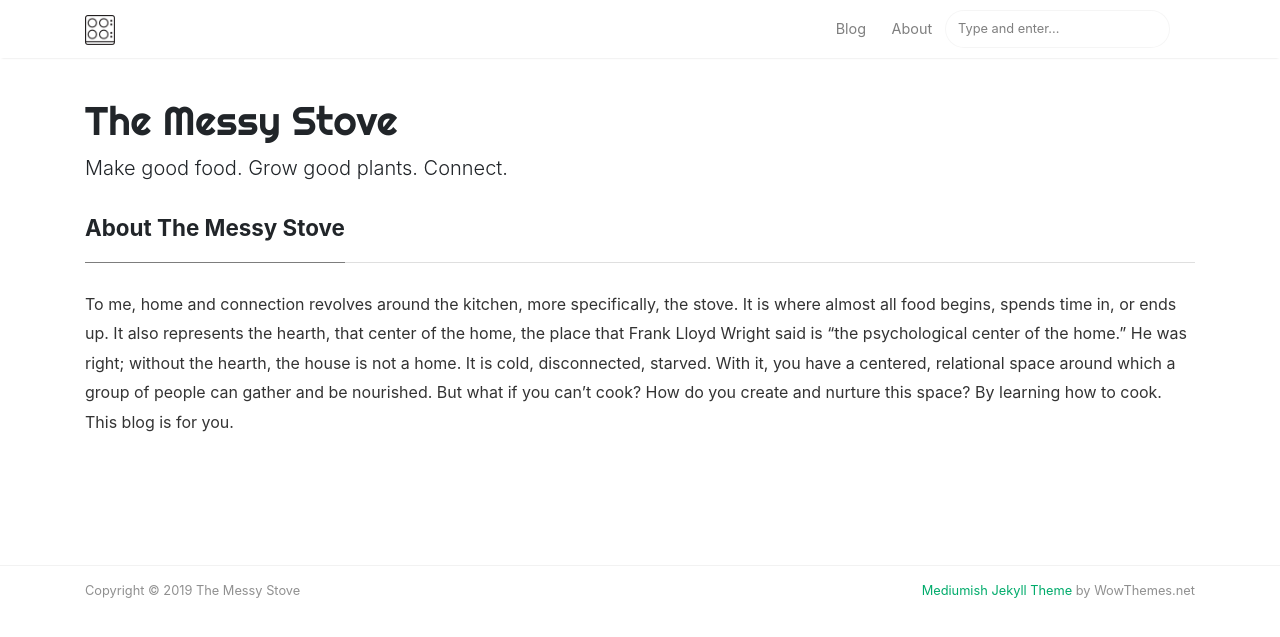
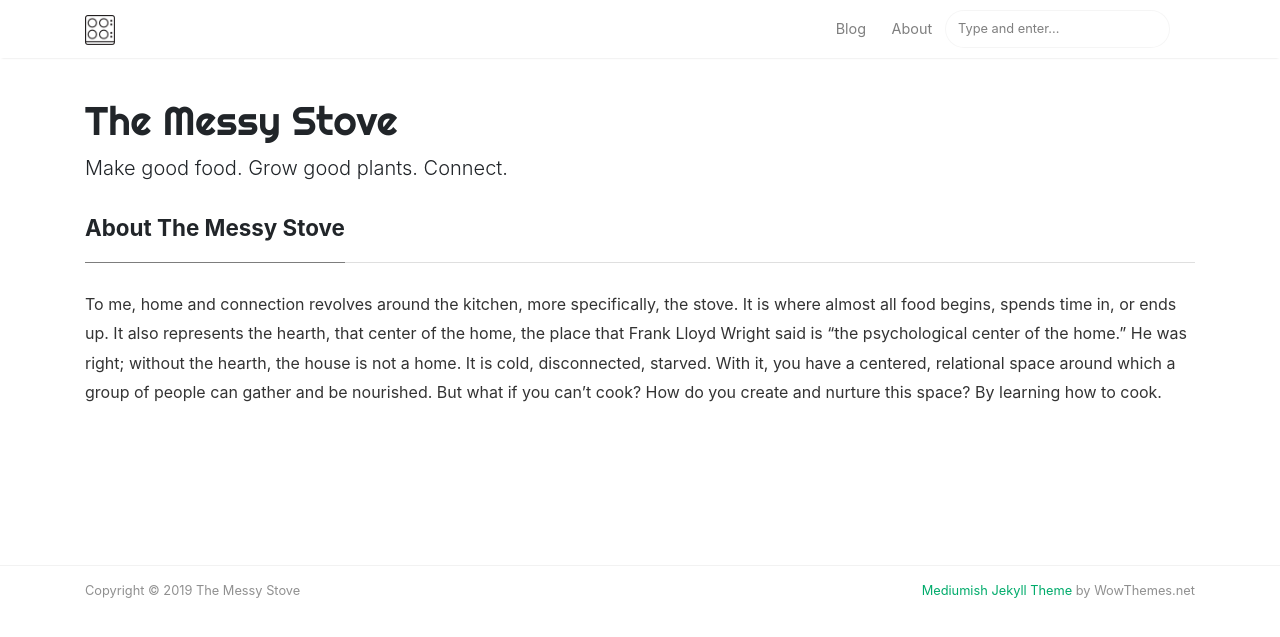
Before and after one commit to pknielski/pknielski.github.io, a Jekyll site: the page built from _pages/about.md, in a window 1280 px wide. Shown: the top 637 px of the page. Built offline with Jekyll 4.4.1, drawn with Linux system fonts in a browser that asks for light colours; nearby versions of some CDN libraries.

Commit message:
Update about.md

```diff
--- a/_pages/about.md
+++ b/_pages/about.md
@@ -6,4 +6,4 @@ comments: false
 published: true
 ---
 
-To me, home and connection revolves around the kitchen, more specifically, the stove.  It is where almost all food begins, spends time in, or ends up.  It also represents the hearth, that center of the home, the place that Frank Lloyd Wright said is "the psychological center of the home.” He was right; without the hearth, the house is not a home.  It is cold, disconnected, starved.  With it, you have a centered, relational space around which a group of people can gather and be nourished. But what if you can't cook?  How do you create and nurture this space?  By learning how to cook.  This blog is for you.
+To me, home and connection revolves around the kitchen, more specifically, the stove.  It is where almost all food begins, spends time in, or ends up.  It also represents the hearth, that center of the home, the place that Frank Lloyd Wright said is "the psychological center of the home.” He was right; without the hearth, the house is not a home.  It is cold, disconnected, starved.  With it, you have a centered, relational space around which a group of people can gather and be nourished. But what if you can't cook?  How do you create and nurture this space?  By learning how to cook.
```
